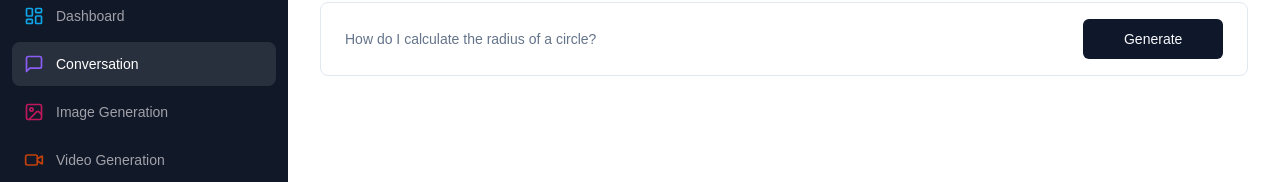
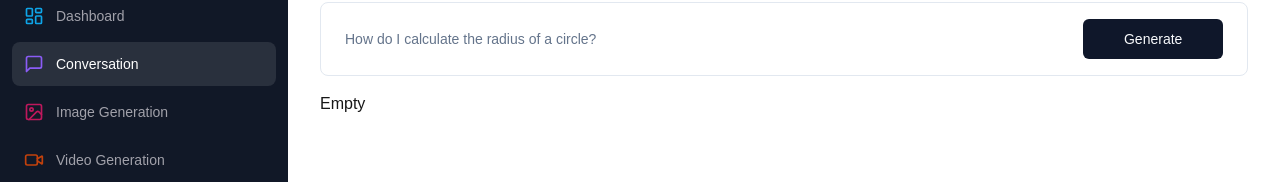
Before and after one commit to Hanxiang-WANG/DreamInquiryAI, a Next.js app in the folder ai-saas/: page /conversation in a window 1280 px wide. Shown: the part 118-300 px from the top of the page. Built offline with nearby package versions, Linux system fonts and the light colour scheme.

Commit message:
Empty Component

```diff
--- a/ai-saas/app/(dashboard)/(routes)/conversation/page.tsx
+++ b/ai-saas/app/(dashboard)/(routes)/conversation/page.tsx
@@ -13,6 +13,7 @@ import { Input } from "@/components/ui/input";
 import { Button } from "@/components/ui/button";
 import { useRouter } from "next/navigation";
 import axios from "axios";
+import { Empty } from "@/components/empty";
 
 interface Message {
     role: 'user' | 'assistant';
@@ -93,6 +94,9 @@ const ConversationPage = () => {
                 </Form>
             </div>
             <div className="space-y-4 mt-4">
+                {messages.length === 0 && !isLoading && (
+                    <Empty />
+                )}
                 <div className="flex flex-col-reverse gap-y-4">
                     {messages.map((message) => (
                         <div key={message.content}>
--- /dev/null
+++ b/ai-saas/components/empty.tsx
@@ -0,0 +1,11 @@
+interface EmptyProps {
+    label: string;
+}
+
+export const Empty = () => {
+    return (
+        <div>
+            Empty
+        </div>
+    );
+}
```
